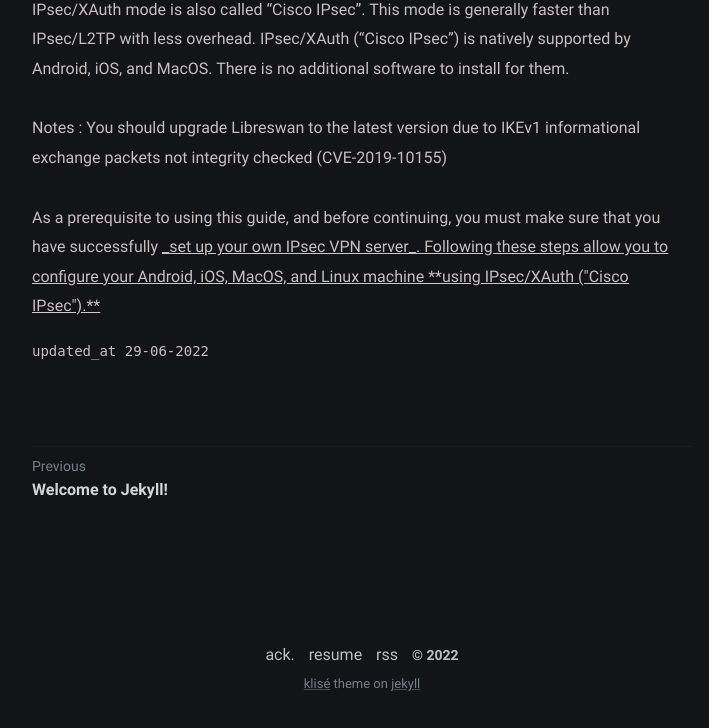
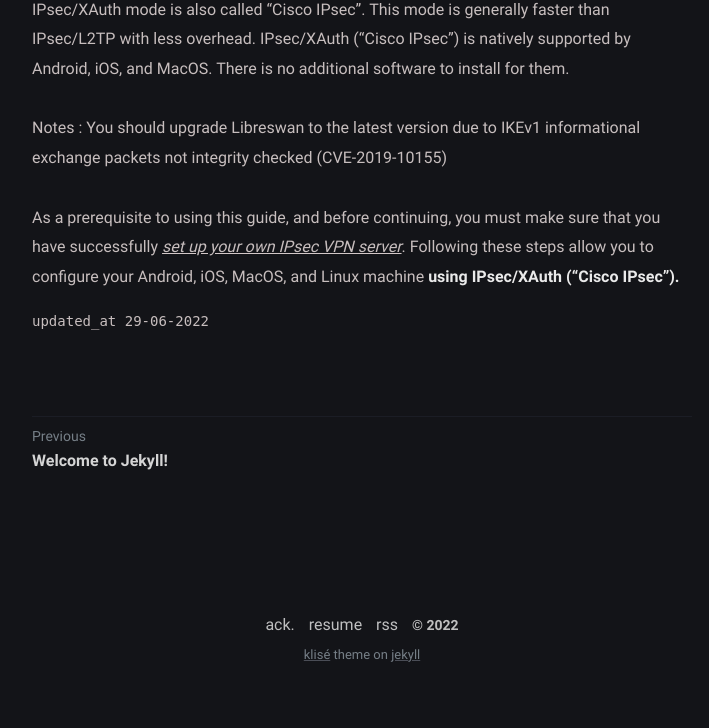
Before and after one commit to bayjdm/klise, a Jekyll site: the page built from _posts/configure-ipsec-xauth-vpn-clients/2022-06-29-configure-ipsec-xauth-vpn-clients.md, in a window 1280 px wide. Shown: the part 898-1626 px from the top of the page, without its empty margins (278-987 px from the left). Built offline with Jekyll 4.4.1, drawn with Linux system fonts in a browser that asks for light colours; some web fonts are replaced; after the commit the page ends 1597 px from its top, so only the background shows below that.

```diff
--- a/_posts/configure-ipsec-xauth-vpn-clients/2022-06-29-configure-ipsec-xauth-vpn-clients.md
+++ b/_posts/configure-ipsec-xauth-vpn-clients/2022-06-29-configure-ipsec-xauth-vpn-clients.md
@@ -13,4 +13,4 @@ IPsec/XAuth mode is also called "Cisco IPsec". This mode is generally faster tha
 
 Notes : You should upgrade Libreswan to the latest version due to IKEv1 informational exchange packets not integrity checked (CVE-2019-10155)
 
-As a prerequisite to using this guide, and before continuing, you must make sure that you have successfully <u>_set up your own IPsec VPN server_<u>. Following these steps allow you to configure your Android, iOS, MacOS, and Linux machine **using IPsec/XAuth ("Cisco IPsec").**
+As a prerequisite to using this guide, and before continuing, you must make sure that you have successfully <u><i>set up your own IPsec VPN server</i></u>. Following these steps allow you to configure your Android, iOS, MacOS, and Linux machine **using IPsec/XAuth ("Cisco IPsec").**
```
